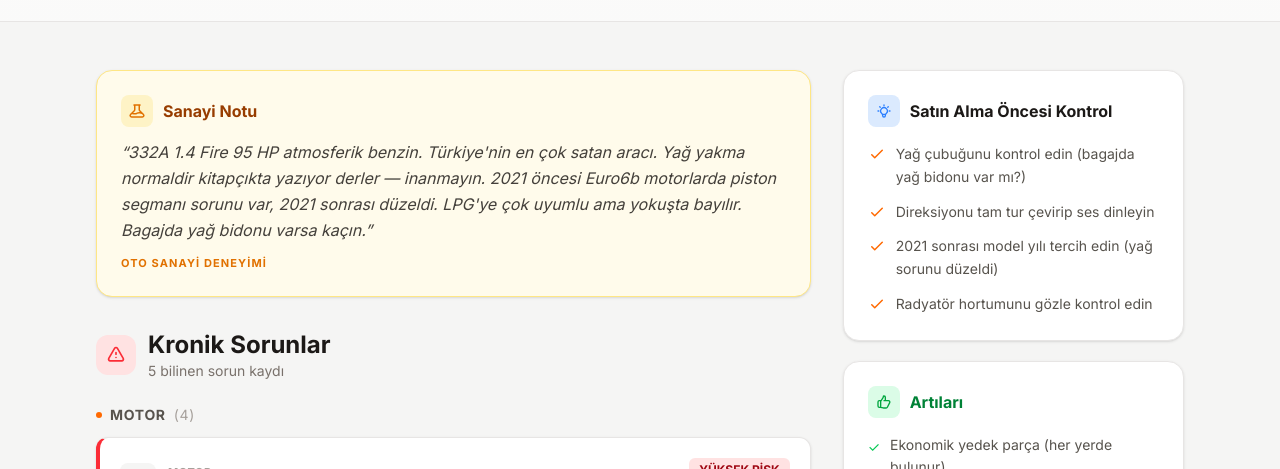
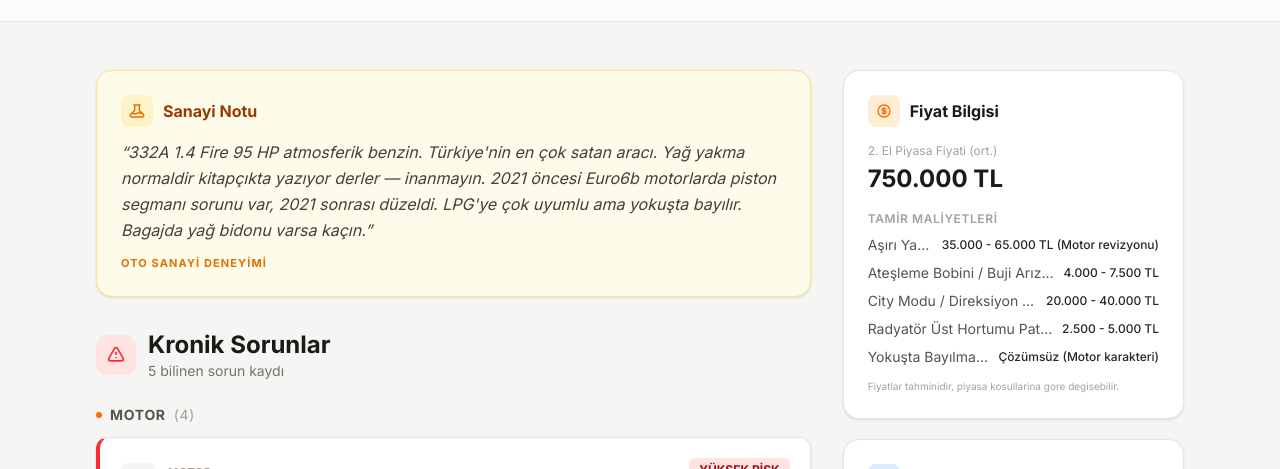
Before and after one commit to TTTYYYTTT666/yenisitedosyalari, a Next.js app: page /arac/fiat-egea-1-4-fire in a window 1280 px wide. Shown: the part 468-937 px from the top of the page. Built offline with nearby package versions, Linux system fonts and the light colour scheme; no server answers; the database is empty.

Commit message:
feat: arac sayfasina fiyat bilgisi ve tamir maliyetleri eklendi

```diff
--- a/src/app/arac/[slug]/page.tsx
+++ b/src/app/arac/[slug]/page.tsx
@@ -398,6 +398,40 @@ export default async function CarDetailPage({ params }: PageProps) {
 
                     {/* Sidebar - bigger, stickier */}
                     <div className="space-y-5 lg:sticky lg:top-20">
+                        {/* Fiyat Bilgisi */}
+                        {car.price && (
+                            <div className="bg-white dark:bg-stone-900 rounded-2xl border border-stone-200 dark:border-stone-800 p-6 shadow-sm">
+                                <h3 className="text-base font-bold text-stone-900 dark:text-stone-100 mb-4 flex items-center gap-2.5">
+                                    <div className="w-8 h-8 bg-orange-100 dark:bg-orange-950/30 rounded-lg flex items-center justify-center shrink-0">
+                                        <svg className="w-4 h-4 text-orange-500" fill="none" stroke="currentColor" viewBox="0 0 24 24">
+                                            <path strokeLinecap="round" strokeLinejoin="round" strokeWidth={2} d="M12 8c-1.657 0-3 .895-3 2s1.343 2 3 2 3 .895 3 2-1.343 2-3 2m0-8c1.11 0 2.08.402 2.599 1M12 8V7m0 1v8m0 0v1m0-1c-1.11 0-2.08-.402-2.599-1M21 12a9 9 0 11-18 0 9 9 0 0118 0z" />
+                                        </svg>
+                                    </div>
+                                    Fiyat Bilgisi
+                                </h3>
+                                <div className="mb-4">
+                                    <div className="text-xs text-stone-400 mb-1">2. El Piyasa Fiyati (ort.)</div>
+                                    <div className="text-2xl font-bold text-stone-900 dark:text-white">
+                                        {car.price.toLocaleString('tr-TR')} TL
+                                    </div>
+                                </div>
+                                {car.issues.length > 0 && (
+                                    <div>
+                                        <div className="text-xs font-semibold text-stone-400 uppercase tracking-wider mb-2">Tamir Maliyetleri</div>
+                                        <ul className="space-y-2">
+                                            {car.issues.map((issue, idx) => (
+                                                <li key={idx} className="flex items-center justify-between text-sm">
+                                                    <span className="text-stone-600 dark:text-stone-400 truncate mr-2">{issue.title}</span>
+                                                    <span className="text-stone-800 dark:text-stone-200 font-medium whitespace-nowrap text-xs">{issue.repairCost}</span>
+                                                </li>
+                                            ))}
+                                        </ul>
+                                    </div>
+                                )}
+                                <p className="text-[10px] text-stone-400 mt-3">Fiyatlar tahminidir, piyasa kosullarina gore degisebilir.</p>
+                            </div>
+                        )}
+
                         {/* Buying Tips - bigger */}
                         <div className="bg-white dark:bg-stone-900 rounded-2xl border border-stone-200 dark:border-stone-800 p-6 shadow-sm">
                             <h3 className="text-base font-bold text-stone-900 dark:text-stone-100 mb-4 flex items-center gap-2.5">
```
